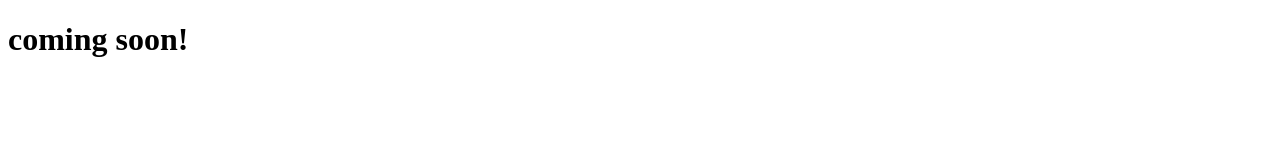
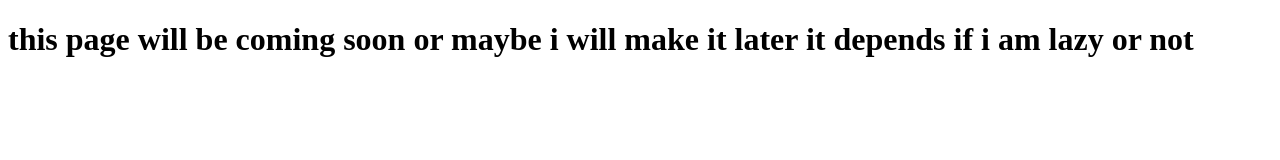
Before and after one commit to prajinxpepsi/about-pepso, a plain HTML site: page updatelog.html in a window 1280 px wide. Drawn offline with Linux system fonts and the light colour scheme.

Commit message:
Update updatelog.html

```diff
--- a/updatelog.html
+++ b/updatelog.html
@@ -10,6 +10,6 @@
 
 <body>
 
-  <h1>coming soon!</h1>
+  <h1>this page will be coming soon or maybe i will make it later it depends if i am lazy or not</h1>
 
 </body>
```
